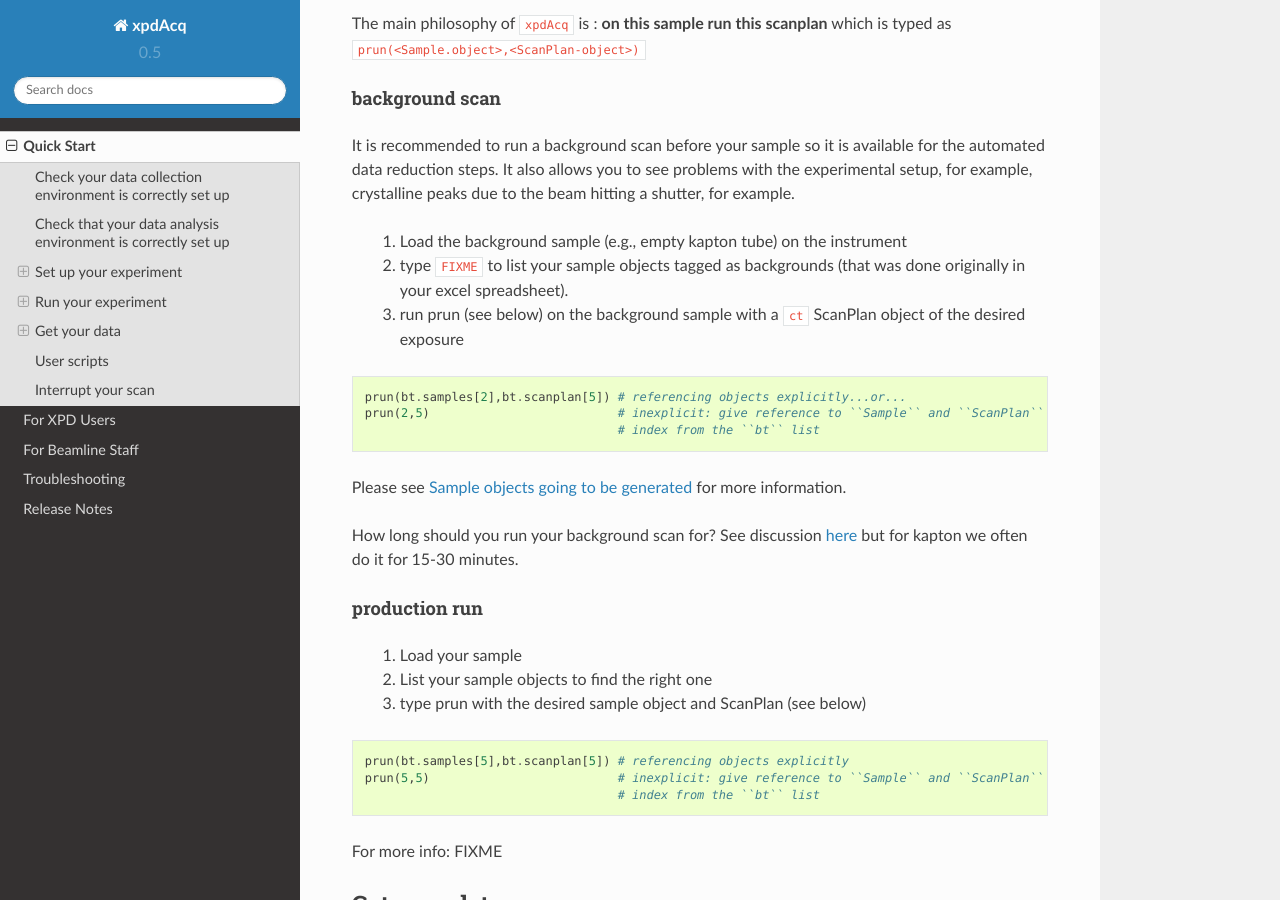
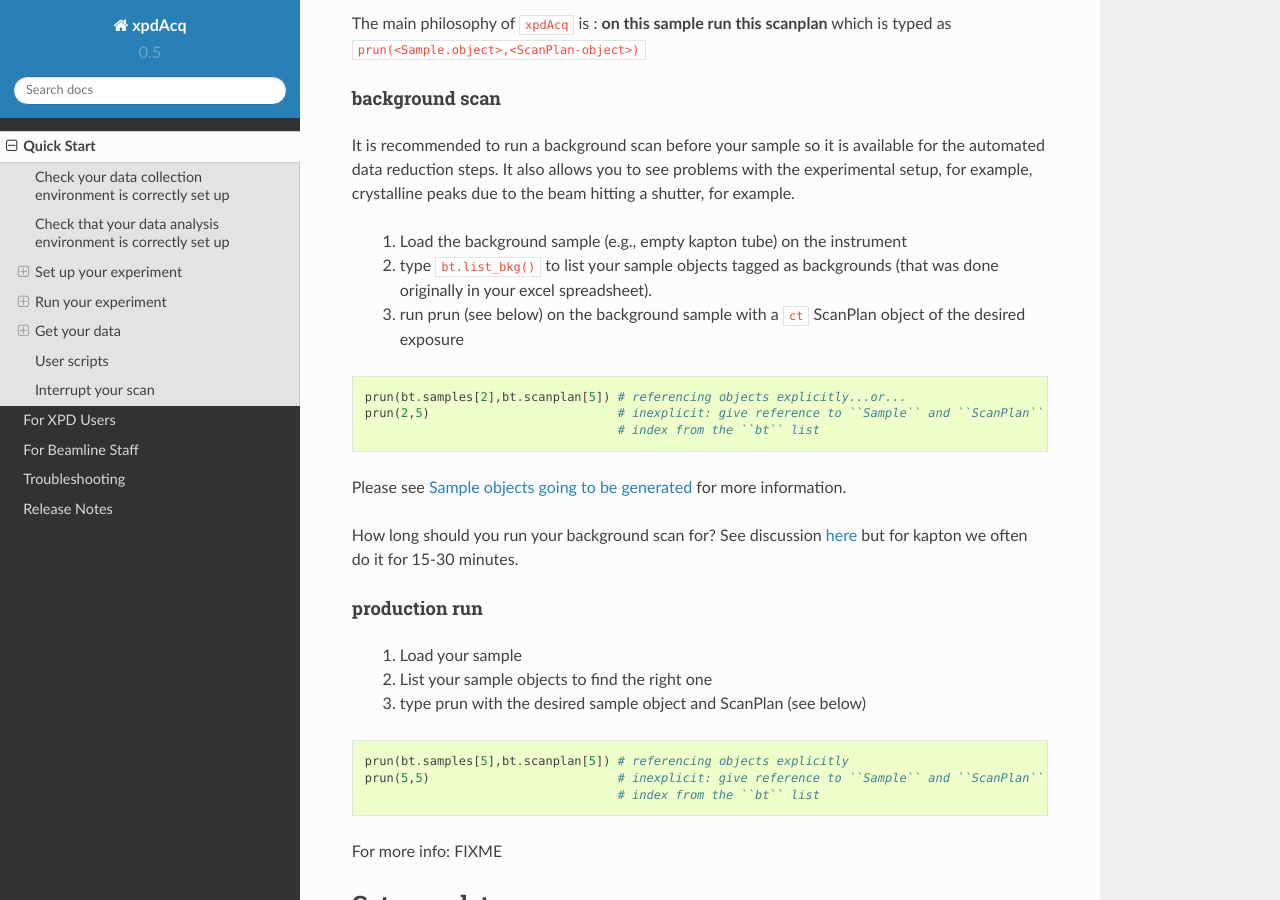
Before and after one commit to xpdAcq/xpdAcq, a Sphinx documentation site: the page built from doc/quickstart.rst, in a window 1280 px wide and 900 px high, scrolled down 6825 px. Built offline with Sphinx 7.4.7 and the Read the Docs theme 2.0.0, drawn with Linux system fonts in a browser that asks for light colours.

Commit message:
DOC: update bt.list_bkg

```diff
--- a/doc/quickstart.rst
+++ b/doc/quickstart.rst
@@ -310,7 +310,7 @@
 setup, for example, crystalline peaks due to the beam hitting a shutter, for example.
 
  1. Load the background sample (e.g., empty kapton tube) on the instrument
- 2. type ``FIXME`` to list your sample objects tagged as backgrounds (that was done originally in your excel spreadsheet).
+ 2. type ``bt.list_bkg()`` to list your sample objects tagged as backgrounds (that was done originally in your excel spreadsheet).
  3. run prun (see below) on the background sample with a ``ct`` ScanPlan object of the desired exposure
 
 .. code-block:: python
```
